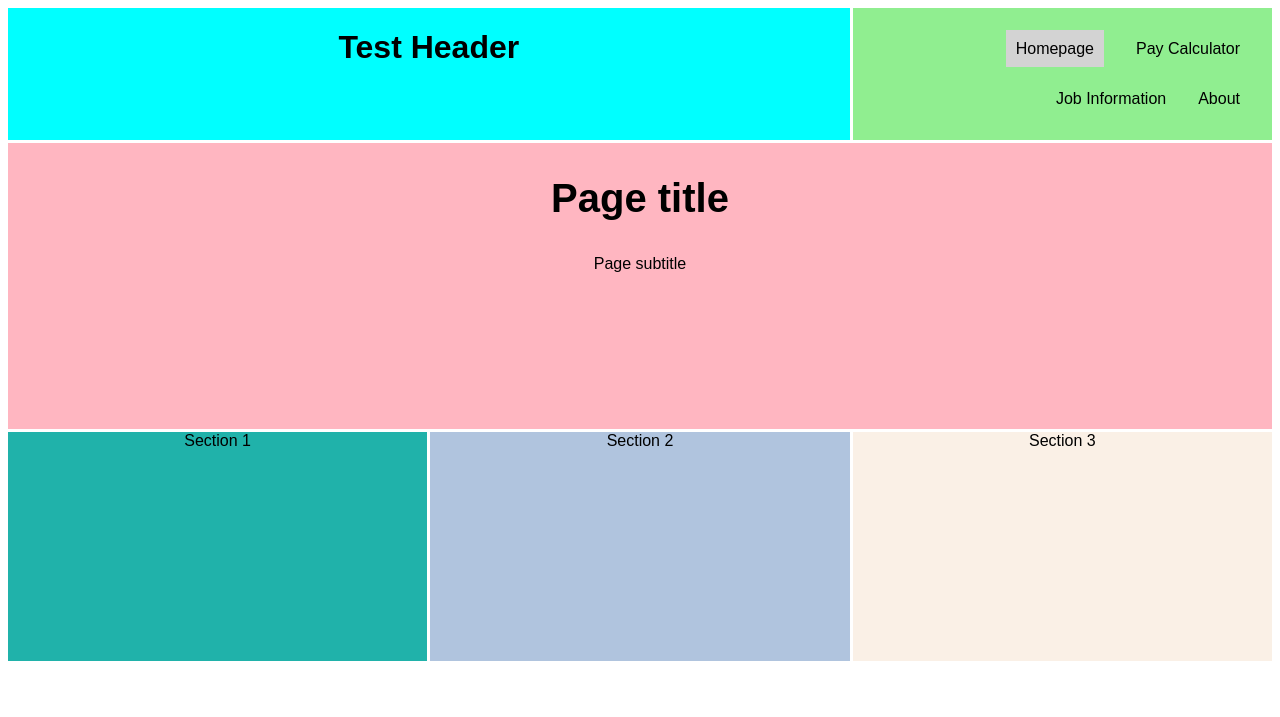
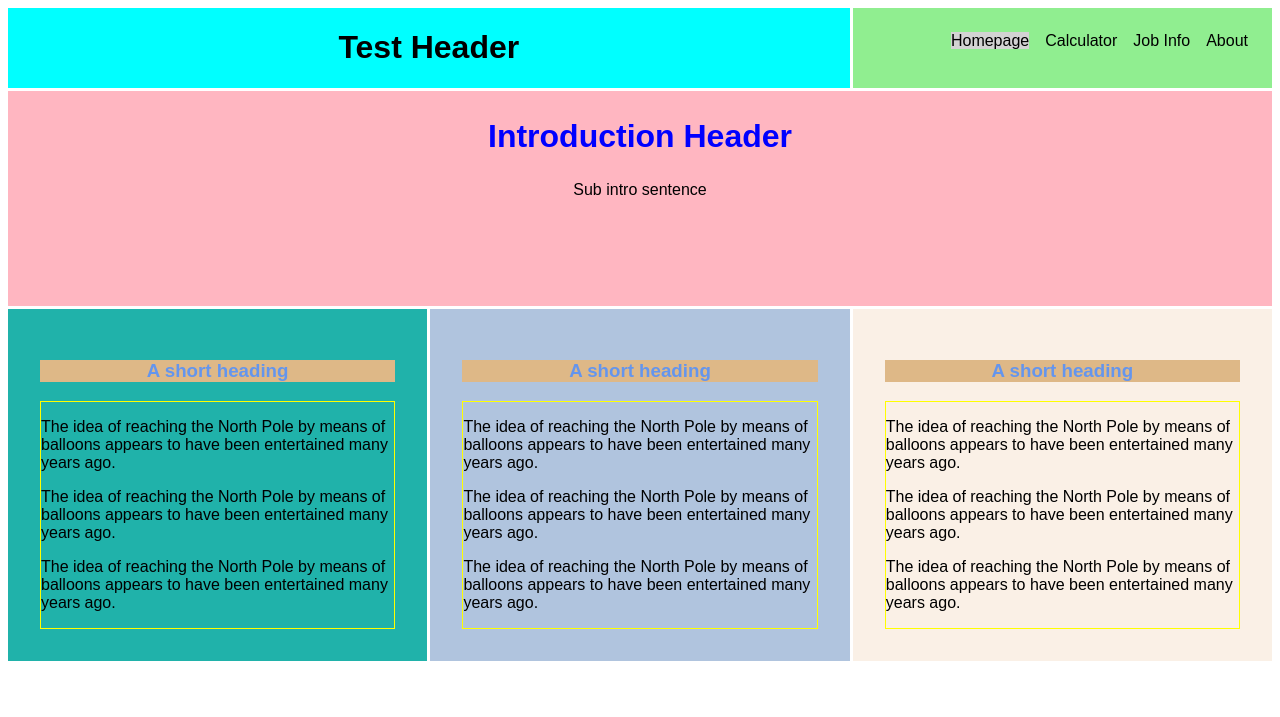
Before and after one commit to K-Smiley/WADCoursework, a plain HTML site: page index.html in a window 1280 px wide. Shown: the top 717 px of the page. Drawn offline with Linux system fonts and the light colour scheme.

Commit message:
card templates added

```diff
--- a/index.html
+++ b/index.html
@@ -23,8 +23,8 @@
         <nav>
             <ul>
                 <li><a class="current" href="index.html">Homepage</a> </li>
-                <li><a href="pay.html">Pay Calculator</a> </li>
-                <li><a href="jobinfo.html">Job Information</a> </li>
+                <li><a href="pay.html">Calculator</a> </li>
+                <li><a href="jobinfo.html">Job Info</a> </li>
                 <li><a href="about.html">About</a> </li>
             </ul>
         </nav>
@@ -32,15 +32,73 @@
 
         <!----------- MAIN ---------->
         <main>
-            <h2>Page title</h2>
-            <p>Page subtitle</p>
+            <h2>Introduction Header</h2>
+            <p>Sub intro sentence</p>
         </main>
 
 
-        <!----------- SECTION ---------->
-        <section id="section1">Section 1</section>
-        <section id="section2">Section 2</section>
-        <section id="section3">Section 3</section>
+        <!----------- SECTIONS ---------->
+        <!--Section One -->
+        <section id="section1">
+            <div class="card">
+                <header class="card-header">
+                    <h3>A short heading</h3>
+                </header>
+                <div class="content">
+                    <p> The idea of reaching the North Pole by means of balloons appears to have been entertained
+                        many years ago. </p>
+                    <p>The idea of reaching the North Pole by means of balloons appears to have
+                        been
+                        entertained many years ago.</p>
+                    <p>The idea of reaching the North Pole by means of balloons appears to have been entertained
+                        many years
+                        ago.</p>
+                </div>
+            </div>
+        </section>
+
+        <!--Section Two -->
+        <section id="section2">
+            <div class="card">
+                <header class="card-header">
+                    <h3>A short heading</h3>
+                </header>
+                <div class="content">
+                    <p> The idea of reaching the North Pole by means of balloons appears to have been entertained
+                        many years ago. </p>
+                    <p>The idea of reaching the North Pole by means of balloons appears to have
+                        been
+                        entertained many years ago.</p>
+                    <p>The idea of reaching the North Pole by means of balloons appears to have been entertained
+                        many years
+                        ago.</p>
+                </div>
+            </div>
+        </section>
+
+        <!--Section Three -->
+        <section id="section3">
+            <div class="card">
+                <header class="card-header">
+                    <h3>A short heading</h3>
+                </header>
+                <div class="content">
+                    <p> The idea of reaching the North Pole by means of balloons appears to have been entertained
+                        many years ago. </p>
+                    <p>The idea of reaching the North Pole by means of balloons appears to have
+                        been
+                        entertained many years ago.</p>
+                    <p>The idea of reaching the North Pole by means of balloons appears to have been entertained
+                        many years
+                        ago.</p>
+                </div>
+            </div>
+        </section>
+
+
+
+
+
 
 
         <!----------- FOOTER ---------->
@@ -49,7 +107,7 @@
                 <li><a href="#"><i class="fab fa-twitter fa-2x"></i></a></li>
                 <li><a href="#"><i class="fab fa-facebook fa-2x"></i></a> </li>
                 <li><a href="#"><i class="fab fa-linkedin fa-2x"></i></a></li>
-                <li><a href="#"><i class="fas fa-envelope fa-2x"></i></a></li>
+                <li><a href="mailto:someone@example.com"><i class="fas fa-envelope fa-2x"></i></a></li>
             </ul>
         </footer>
 
--- a/styles.css
+++ b/styles.css
@@ -1,3 +1,7 @@
+p {
+  text-align: left;
+}
+
 /* ---------- HOMEPAGE GRID LAYOUT ---------- */
 .grid {
   display: grid;
@@ -18,7 +22,6 @@
 header {
   background-color: aqua;
   grid-area: header;
-  font-size: 1em;
 }
 
 /* ---------- NAVIGATION BAR  ---------- */
@@ -36,7 +39,7 @@ nav ul {
 }
 
 nav li {
-  margin: 1em;
+  margin: 0.5em;
 }
 
 /* Unvisited link  */
@@ -63,7 +66,7 @@ nav a:active {
 /* Highlight page link currently on*/
 nav li a.current {
   background-color: lightgray;
-  padding: 10px;
+  /* padding: 10px; */
 }
 
 /* ---------- HOMEPAGE MAIN CONTENT  ---------- */
@@ -72,11 +75,34 @@ main {
   grid-area: main;
 }
 
+main p {
+  text-align: center;
+}
+
 h2 {
-  font-size: 2.5em;
+  color: blue;
+  font-size: 2em;
 }
 
 /* ---------- SECTIONS ---------- */
+
+.card-header {
+  background-color: burlywood;
+  color: cornflowerblue;
+}
+
+/*
+h3 {
+    color: blueviolet;
+} */
+
+.card {
+  padding: 2em;
+}
+
+.content {
+  border: solid 1px yellow;
+}
 /* Section One */
 #section1 {
   background-color: lightseagreen;
```
